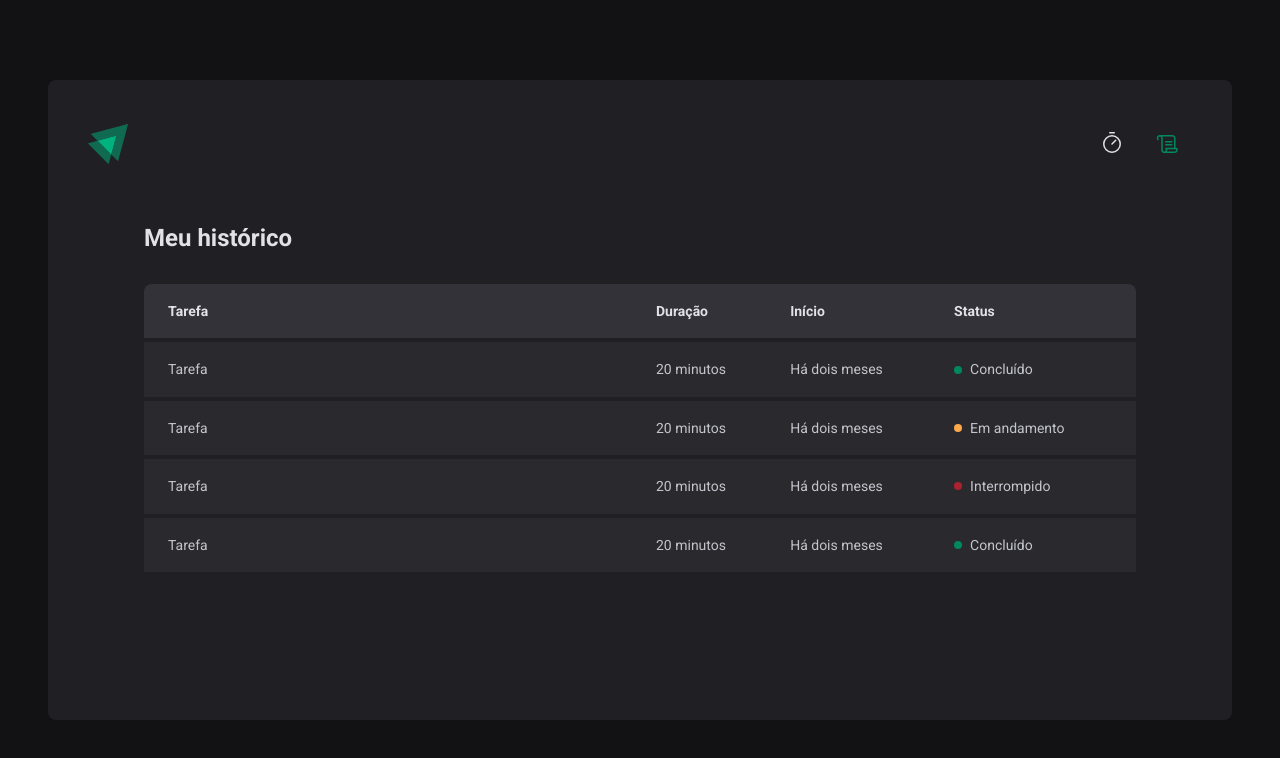
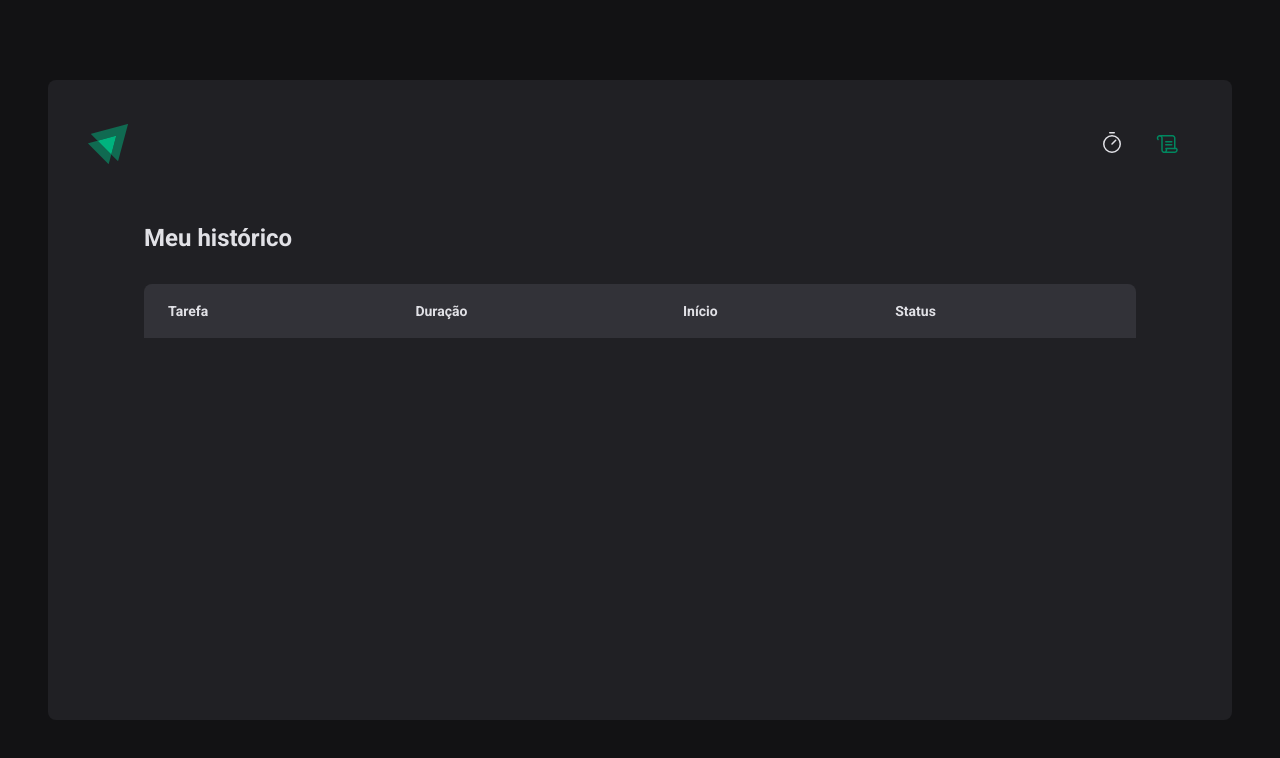
Before and after one commit to Wesley-Medeiros/IgniteTimer, a React (Vite) app: page /history in a window 1280 px wide. Shown: the top 758 px of the page. Built offline with nearby package versions, Linux system fonts and the light colour scheme; the HTML template or start-up script is replaced by a standard one.

Commit message:
Conclusão dos contextos e rotas

```diff
--- a/src/App.tsx
+++ b/src/App.tsx
@@ -4,12 +4,15 @@
 
 import { defaultTheme } from './styles/themes/default'
 import { GlobalStyle } from './styles/themes/global'
+import CyclesContextProvider from './contexts/CyclesContext'
 
 function App() {
   return (
     <ThemeProvider theme={defaultTheme}>
       <BrowserRouter>
-        <Router />
+        <CyclesContextProvider>
+          <Router />
+        </CyclesContextProvider>
       </BrowserRouter>
       <GlobalStyle />
     </ThemeProvider>
--- /dev/null
+++ b/src/contexts/CyclesContext.tsx
@@ -0,0 +1,102 @@
+import { createContext, ReactNode, useState } from 'react'
+
+interface CreateCycleData {
+  task: string
+  minutesAmount: number
+}
+
+interface Cycle {
+  id: string
+  task: string
+  minutesAmount: number
+  startDate: Date
+  interruptedDate?: Date
+  finishedDate?: Date
+}
+
+interface CyclesContextType {
+  cycles: Cycle[]
+  activeCycle: Cycle | undefined
+  activeCycleId: string | null
+  amountSecondsPassed: number
+  markCurrentCycleAsFinished: () => void
+  setSecondsPassed: (seconds: number) => void
+  createNewCycle: (data: CreateCycleData) => void
+  interrupCurrentCycle: () => void
+}
+
+export const CyclesContext = createContext({} as CyclesContextType)
+
+interface CyclesContextProviderProps {
+  children: ReactNode
+}
+
+function CyclesContextProvider({ children }: CyclesContextProviderProps) {
+  const [cycles, setCycles] = useState<Cycle[]>([])
+  const [activeCycleId, setActiveCycleId] = useState<string | null>(null)
+  const [amountSecondsPassed, setAmountSecondsPassed] = useState(0)
+
+  const activeCycle = cycles.find((cycle) => cycle.id === activeCycleId)
+
+  function setSecondsPassed(seconds: number) {
+    setAmountSecondsPassed(seconds)
+  }
+
+  function markCurrentCycleAsFinished() {
+    setCycles((state) =>
+      state.map((cycle) => {
+        if (cycle.id === activeCycleId) {
+          return { ...cycle, finishedDate: new Date() }
+        } else {
+          return cycle
+        }
+      }),
+    )
+  }
+
+  function createNewCycle(data: CreateCycleData) {
+    const id = String(new Date().getTime())
+    const newCycle: Cycle = {
+      id,
+      task: data.task,
+      minutesAmount: data.minutesAmount,
+      startDate: new Date(),
+    }
+
+    setCycles((state) => [...state, newCycle])
+    setActiveCycleId(id)
+    setAmountSecondsPassed(0)
+  }
+
+  function interrupCurrentCycle() {
+    setCycles((state) =>
+      state.map((cycle) => {
+        if (cycle.id === activeCycleId) {
+          return { ...cycle, interruptedDate: new Date() }
+        } else {
+          return cycle
+        }
+      }),
+    )
+    setActiveCycleId(null)
+  }
+
+  return (
+    <CyclesContext.Provider
+      value={{
+        cycles,
+        activeCycle,
+        activeCycleId,
+        markCurrentCycleAsFinished,
+        amountSecondsPassed,
+        setSecondsPassed,
+        createNewCycle,
+        interrupCurrentCycle,
+      }}
+    >
+      {children}
+    </CyclesContext.Provider>
+  )
+}
+
+export default CyclesContextProvider
--- a/src/pages/History/index.tsx
+++ b/src/pages/History/index.tsx
@@ -1,6 +1,12 @@
+import { useContext } from 'react'
+import { formatDistanceToNow } from 'date-fns'
+import ptBR from 'date-fns/locale/pt-BR'
+import { CyclesContext } from '../../contexts/CyclesContext'
 import { HistoryContainer, HistoryList, Status } from './styles'
 
 function History() {
+  const { cycles } = useContext(CyclesContext)
+
   return (
     <HistoryContainer>
       <h1>Meu histórico</h1>
@@ -16,38 +22,33 @@
             </tr>
           </thead>
           <tbody>
-            <tr>
-              <td>Tarefa</td>
-              <td>20 minutos</td>
-              <td>Há dois meses</td>
-              <td>
-                <Status statusColor="green">Concluído</Status>
-              </td>
-            </tr>
-            <tr>
-              <td>Tarefa</td>
-              <td>20 minutos</td>
-              <td>Há dois meses</td>
-              <td>
-                <Status statusColor="yellow">Em andamento</Status>
-              </td>
-            </tr>
-            <tr>
-              <td>Tarefa</td>
-              <td>20 minutos</td>
-              <td>Há dois meses</td>
-              <td>
-                <Status statusColor="red">Interrompido</Status>
-              </td>
-            </tr>
-            <tr>
-              <td>Tarefa</td>
-              <td>20 minutos</td>
-              <td>Há dois meses</td>
-              <td>
-                <Status statusColor="green">Concluído</Status>
-              </td>
-            </tr>
+            {cycles.map((cycle) => {
+              return (
+                <tr key={cycle.id}>
+                  <td>{cycle.task}</td>
+                  <td>{cycle.minutesAmount} minutos</td>
+                  <td>
+                    {formatDistanceToNow(cycle.startDate, {
+                      addSuffix: true,
+                      locale: ptBR,
+                    })}
+                  </td>
+                  <td>
+                    {cycle.finishedDate && (
+                      <Status statusColor="green">Concluído</Status>
+                    )}
+
+                    {cycle.interruptedDate && (
+                      <Status statusColor="red">Interrompido</Status>
+                    )}
+
+                    {!cycle.finishedDate && !cycle.interruptedDate && (
+                      <Status statusColor="yellow">Em andamento</Status>
+                    )}
+                  </td>
+                </tr>
+              )
+            })}
           </tbody>
         </table>
       </HistoryList>
--- a/src/pages/Home/components/Countdown/index.tsx
+++ b/src/pages/Home/components/Countdown/index.tsx
@@ -1,6 +1,7 @@
 import { differenceInSeconds } from 'date-fns'
 import { useContext, useEffect } from 'react'
-import { CyclesContext } from '../..'
+import { CyclesContext } from '../../../../contexts/CyclesContext'
+
 import { CountdownContainer, Separator } from '../../styles'
 
 function Countdown() {
--- a/src/pages/Home/components/NewCycleForm/index.tsx
+++ b/src/pages/Home/components/NewCycleForm/index.tsx
@@ -1,7 +1,8 @@
 import { FormContainer, MinutesAmountInput, TaskInput } from './styles'
 import { useContext } from 'react'
-import { CyclesContext } from '../..'
-import { useFormContext } from 'react-hook-form/dist/useFormContext'
+
+import { useFormContext } from 'react-hook-form'
+import { CyclesContext } from '../../../../contexts/CyclesContext'
 
 function NewCycleForm() {
   const { activeCycle } = useContext(CyclesContext)
@@ -31,7 +32,7 @@
         id="MinutesAmount"
         placeholder="00"
         step={5}
-        min={1}
+        min={5}
         max={60}
         disabled={!!activeCycle}
         {...register('minutesAmount', { valueAsNumber: true })}
--- a/src/pages/Home/index.tsx
+++ b/src/pages/Home/index.tsx
@@ -8,45 +8,24 @@
   StartCountdownButton,
   StopCountdownButton,
 } from './styles'
-import { createContext, useState } from 'react'
 import NewCycleForm from './components/NewCycleForm'
 import Countdown from './components/Countdown'
-
-interface Cycle {
-  id: string
-  task: string
-  minutesAmount: number
-  startDate: Date
-  interruptedDate?: Date
-  finishedDate?: Date
-}
-
-interface CyclesContextType {
-  activeCycle: Cycle | undefined
-  activeCycleId: string | null
-  amountSecondsPassed: number
-  markCurrentCycleAsFinished: () => void
-  setSecondsPassed: (seconds: number) => void
-}
-
-export const CyclesContext = createContext({} as CyclesContextType)
+import { useContext } from 'react'
+import { CyclesContext } from '../../contexts/CyclesContext'
 
 const newCycleFormValidationSchema = zod.object({
-  task: zod.string().min(1, 'Informe a tarefa'),
+  task: zod.string().min(5, 'Informe a tarefa'),
   minutesAmount: zod
     .number()
-    .min(1, 'O ciclo precisa ser de no mínimo 5 e no minutos')
+    .min(5, 'O ciclo precisa ser de no mínimo 5 e no minutos')
     .max(60, 'O ciclo precisa ser de no máximo 60 e no minutos'),
 })
 
 type NewCycleFormData = zod.infer<typeof newCycleFormValidationSchema>
 
 function Home() {
-  const [cycles, setCycles] = useState<Cycle[]>([])
-  const [activeCycleId, setActiveCycleId] = useState<string | null>(null)
-  const [amountSecondsPassed, setAmountSecondsPassed] = useState(0)
-
-  const activeCycle = cycles.find((cycle) => cycle.id === activeCycleId)
+  const { activeCycle, createNewCycle, interrupCurrentCycle } =
+    useContext(CyclesContext)
 
   const newCycleForm = useForm<NewCycleFormData>({
     resolver: zodResolver(newCycleFormValidationSchema),
@@ -58,49 +37,9 @@
 
   const { handleSubmit, watch, reset } = newCycleForm
 
-  function setSecondsPassed(seconds: number) {
-    setAmountSecondsPassed(seconds)
-  }
-
-  function markCurrentCycleAsFinished() {
-    setCycles((state) =>
-      state.map((cycle) => {
-        if (cycle.id === activeCycleId) {
-          return { ...cycle, finishedDate: new Date() }
-        } else {
-          return cycle
-        }
-      }),
-    )
-  }
-
   function handleCreateNewCycle(data: NewCycleFormData) {
-    const id = String(new Date().getTime())
-    const newCycle: Cycle = {
-      id,
-      task: data.task,
-      minutesAmount: data.minutesAmount,
-      startDate: new Date(),
-    }
-
-    setCycles((state) => [...cycles, newCycle])
-    setActiveCycleId(id)
-    setAmountSecondsPassed(0)
-
+    createNewCycle(data)
     reset()
-  }
-
-  function handleInterrupCycle() {
-    setCycles((state) =>
-      state.map((cycle) => {
-        if (cycle.id === activeCycleId) {
-          return { ...cycle, interruptedDate: new Date() }
-        } else {
-          return cycle
-        }
-      }),
-    )
-    setActiveCycleId(null)
   }
 
   const task = watch('task')
@@ -109,23 +48,13 @@
   return (
     <HomeContainer>
       <form onSubmit={handleSubmit(handleCreateNewCycle)} action="">
-        <CyclesContext.Provider
-          value={{
-            activeCycle,
-            activeCycleId,
-            markCurrentCycleAsFinished,
-            amountSecondsPassed,
-            setSecondsPassed,
-          }}
-        >
-          <FormProvider {...newCycleForm}>
-            <NewCycleForm />
-          </FormProvider>
-          <Countdown />
-        </CyclesContext.Provider>
+        <FormProvider {...newCycleForm}>
+          <NewCycleForm />
+        </FormProvider>
+        <Countdown />
 
         {activeCycle ? (
-          <StopCountdownButton onClick={handleInterrupCycle} type="button">
+          <StopCountdownButton onClick={interrupCurrentCycle} type="button">
             <HandPalm size={24} />
             Interromper
           </StopCountdownButton>
```
